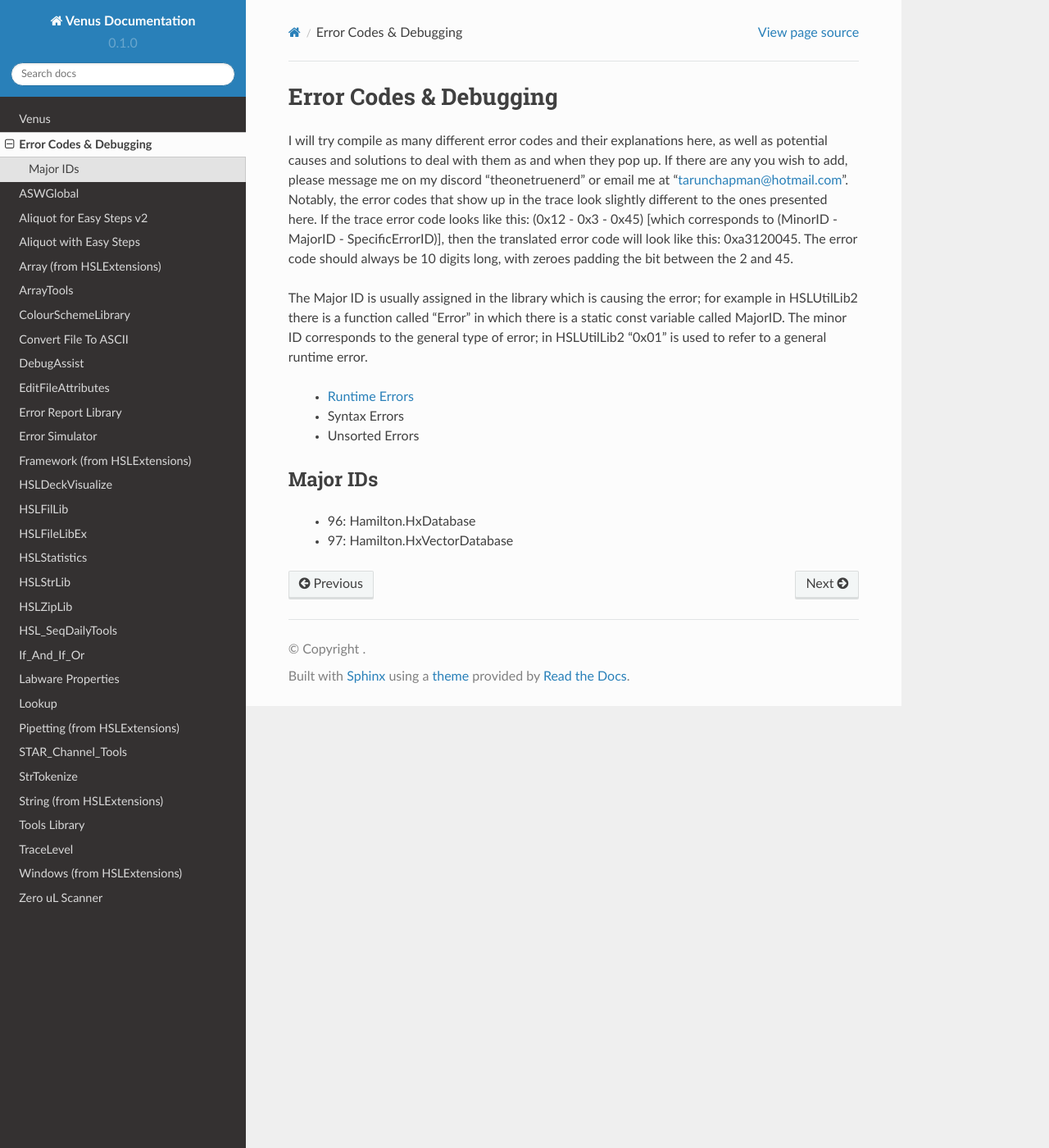
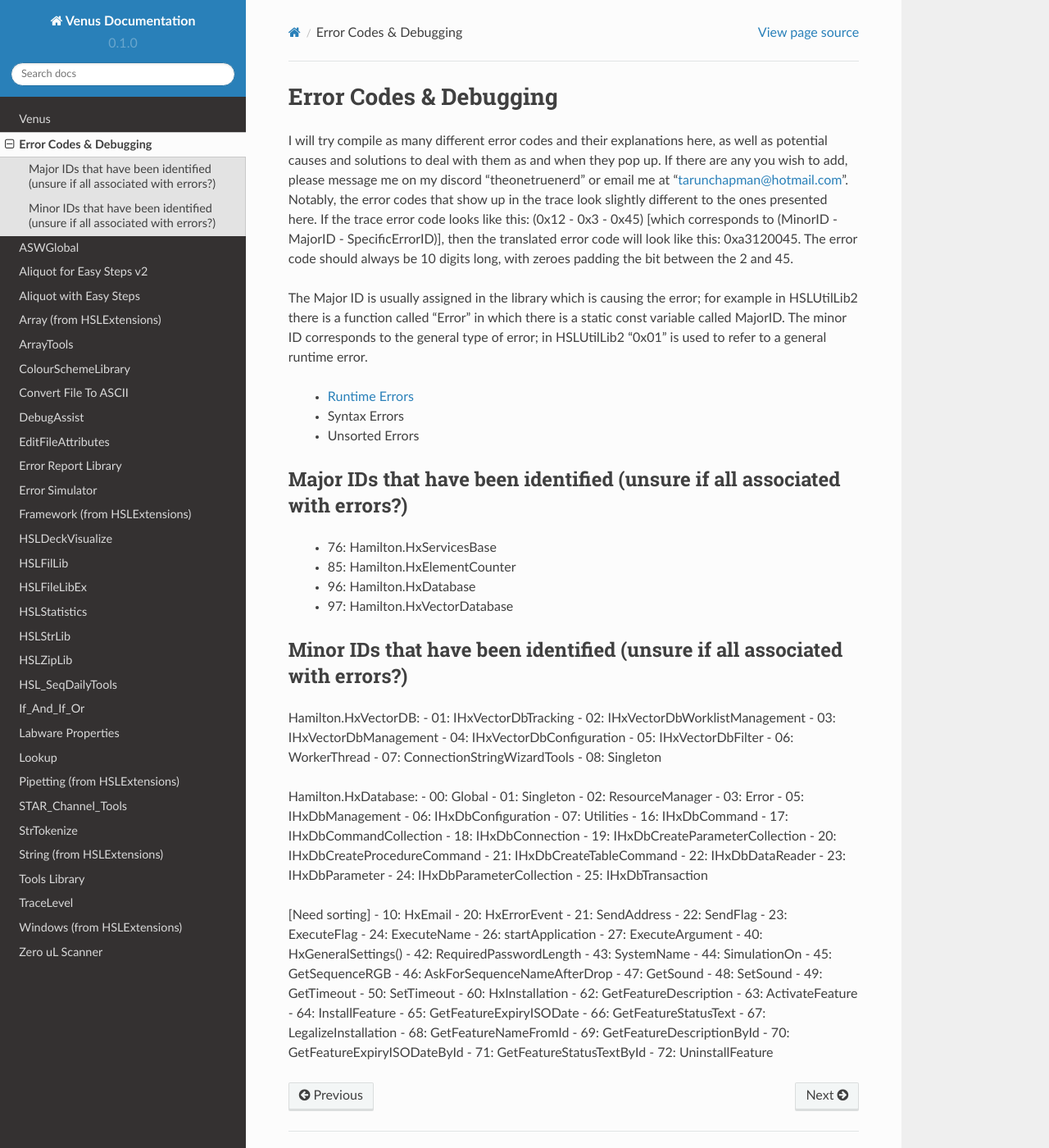
Before and after one commit to theonetruenerd/VenusLibraryDocumentation, a Sphinx documentation site: the page built from docs/source/ErrorCodes.rst, in a window 1280 px wide and 1400 px high. Shown: the whole window at 82% size. Built offline with Sphinx 7.4.7 and the Read the Docs theme 2.0.0, drawn with Linux system fonts in a browser that asks for light colours; pages that are not in the unit, such as notebooks, are missing from menus.

Commit message:
Update ErrorCodes.rst

```diff
--- a/docs/source/ErrorCodes.rst
+++ b/docs/source/ErrorCodes.rst
@@ -9,7 +9,73 @@ The Major ID is usually assigned in the library which is causing the error; for
   - :ref:`Syntax Errors <SyntaxErrors>`
   - :ref:`Unsorted Errors <FirmwareErrors>`
 
-Major IDs
+Major IDs that have been identified (unsure if all associated with errors?)
 ------------------------------
+  - 76: Hamilton.HxServicesBase
+  - 85: Hamilton.HxElementCounter
   - 96: Hamilton.HxDatabase
   - 97: Hamilton.HxVectorDatabase
+
+Minor IDs that have been identified (unsure if all associated with errors?)
+------------------------------
+
+Hamilton.HxVectorDB:
+- 01: IHxVectorDbTracking
+- 02: IHxVectorDbWorklistManagement
+- 03: IHxVectorDbManagement
+- 04: IHxVectorDbConfiguration
+- 05: IHxVectorDbFilter
+- 06: WorkerThread
+- 07: ConnectionStringWizardTools
+- 08: Singleton
+
+Hamilton.HxDatabase:
+- 00: Global
+- 01: Singleton
+- 02: ResourceManager
+- 03: Error
+- 05: IHxDbManagement
+- 06: IHxDbConfiguration
+- 07: Utilities
+- 16: IHxDbCommand
+- 17: IHxDbCommandCollection
+- 18: IHxDbConnection
+- 19: IHxDbCreateParameterCollection
+- 20: IHxDbCreateProcedureCommand
+- 21: IHxDbCreateTableCommand
+- 22: IHxDbDataReader
+- 23: IHxDbParameter
+- 24: IHxDbParameterCollection
+- 25: IHxDbTransaction
+
+[Need sorting]
+- 10: HxEmail
+- 20: HxErrorEvent
+- 21: SendAddress
+- 22: SendFlag
+- 23: ExecuteFlag
+- 24: ExecuteName
+- 26: startApplication
+- 27: ExecuteArgument
+- 40: HxGeneralSettings()
+- 42: RequiredPasswordLength
+- 43: SystemName
+- 44: SimulationOn
+- 45: GetSequenceRGB
+- 46: AskForSequenceNameAfterDrop
+- 47: GetSound
+- 48: SetSound
+- 49: GetTimeout
+- 50: SetTimeout
+- 60: HxInstallation
+- 62: GetFeatureDescription
+- 63: ActivateFeature
+- 64: InstallFeature
+- 65: GetFeatureExpiryISODate
+- 66: GetFeatureStatusText
+- 67: LegalizeInstallation
+- 68: GetFeatureNameFromId
+- 69: GetFeatureDescriptionById
+- 70: GetFeatureExpiryISODateById
+- 71: GetFeatureStatusTextById
+- 72: UninstallFeature
```
